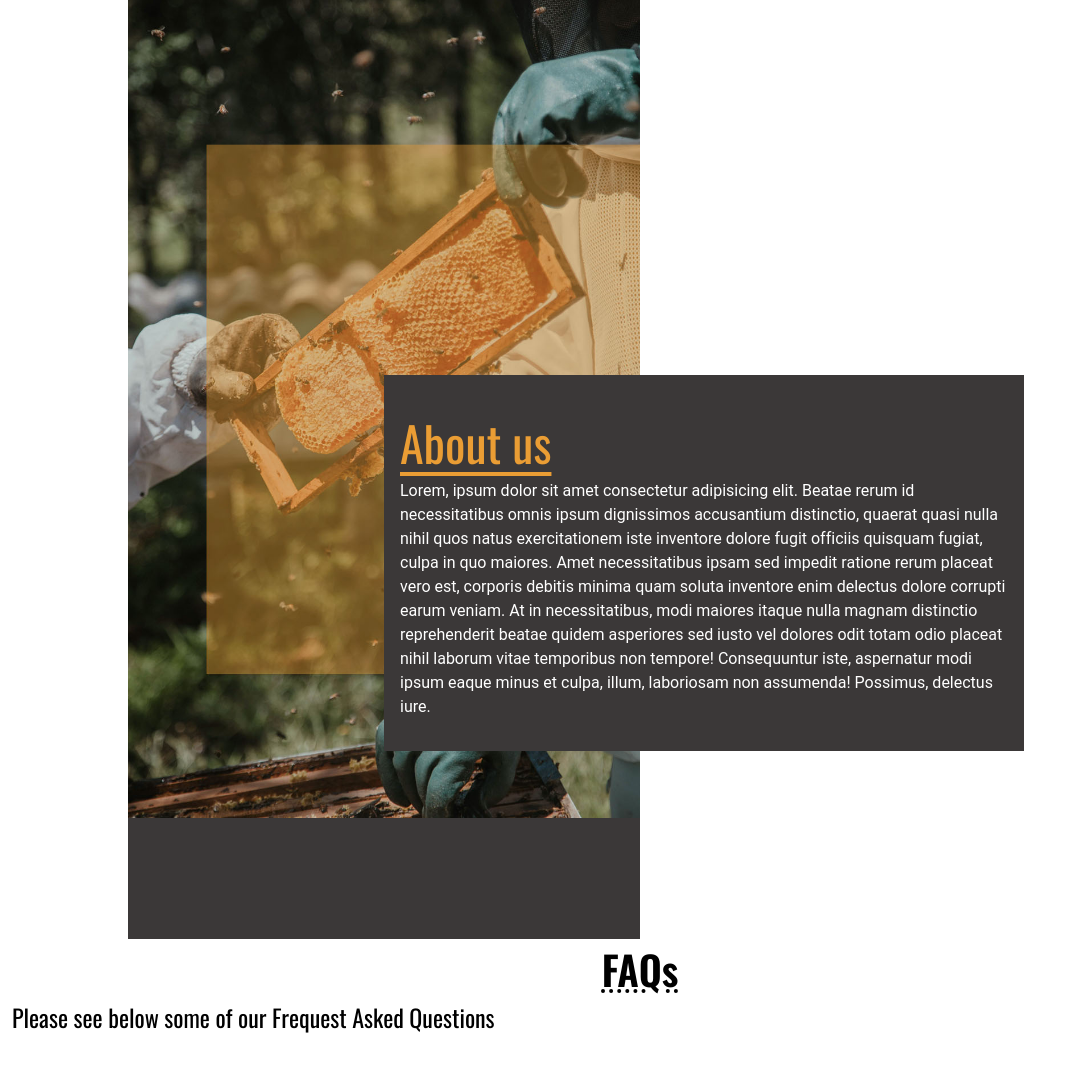
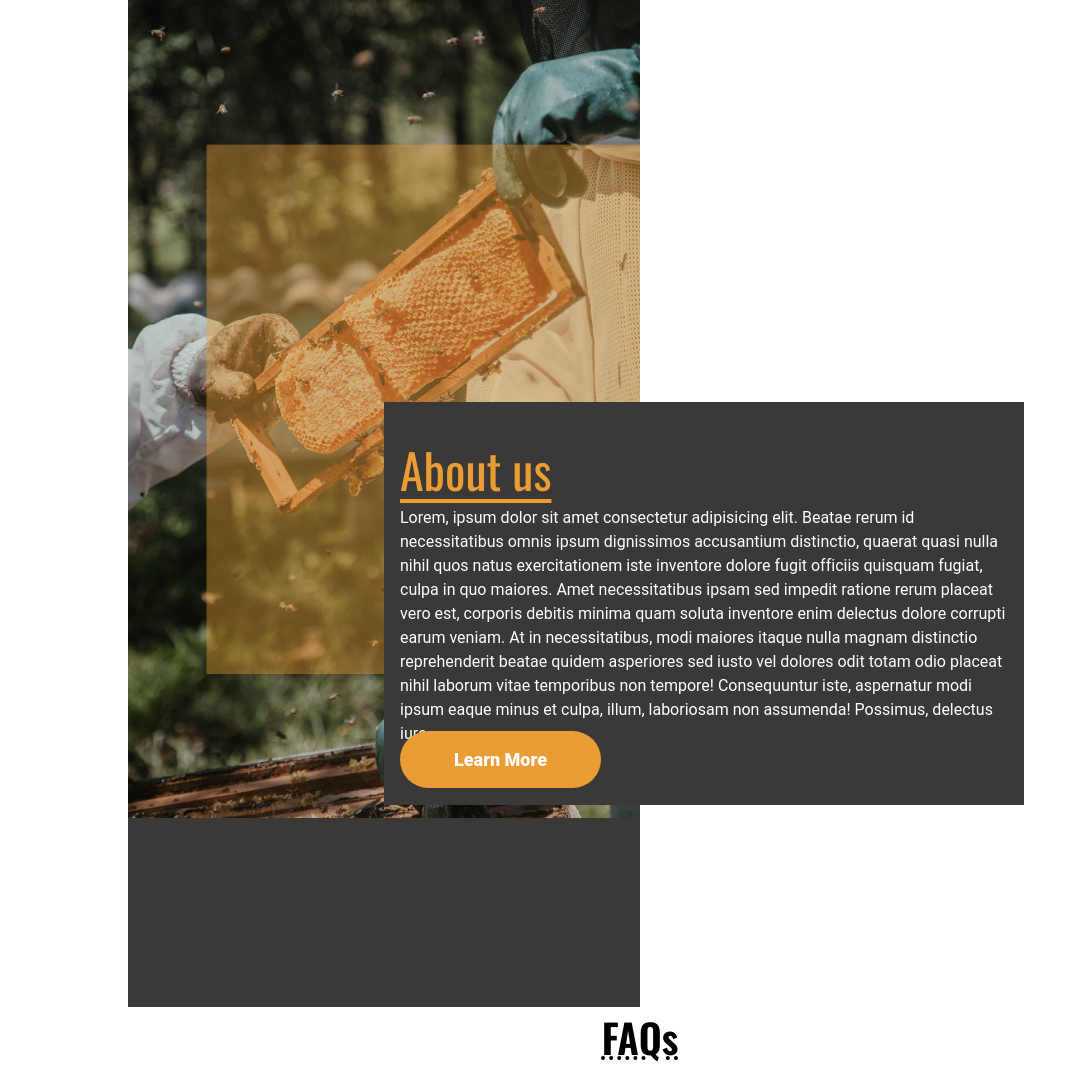
Before and after one commit to Shane-Donlon/ci-pp4-django, a Django app: page / in a window 1280 px wide. Shown: the part 1705-2771 px from the top of the page, without its empty margins (0-1074 px from the left). Run offline with Django 4.2, Linux system fonts and the light colour scheme; data that the repository does not hold is empty.

Commit message:
Feat update: About us page btn learn more

```diff
--- a/swarms/unauthenticated/templates/unauthenticated/unauthenticated.html
+++ b/swarms/unauthenticated/templates/unauthenticated/unauthenticated.html
@@ -60,6 +60,9 @@
                 <p>
                     Lorem, ipsum dolor sit amet consectetur adipisicing elit. Beatae rerum id necessitatibus omnis ipsum dignissimos accusantium distinctio, quaerat quasi nulla nihil quos natus exercitationem iste inventore dolore fugit officiis quisquam fugiat, culpa in quo maiores. Amet necessitatibus ipsam sed impedit ratione rerum placeat vero est, corporis debitis minima quam soluta inventore enim delectus dolore corrupti earum veniam. At in necessitatibus, modi maiores itaque nulla magnam distinctio reprehenderit beatae quidem asperiores sed iusto vel dolores odit totam odio placeat nihil laborum vitae temporibus non tempore! Consequuntur iste, aspernatur modi ipsum eaque minus et culpa, illum, laboriosam non assumenda! Possimus, delectus iure.
                 </p>
+                <div class="learn-more-about-us">
+                    <a href="{% url "about" %}" class="learn-more-btn">Learn More</a>
+                </div>
             </div>
         </div>
     </section>
```
